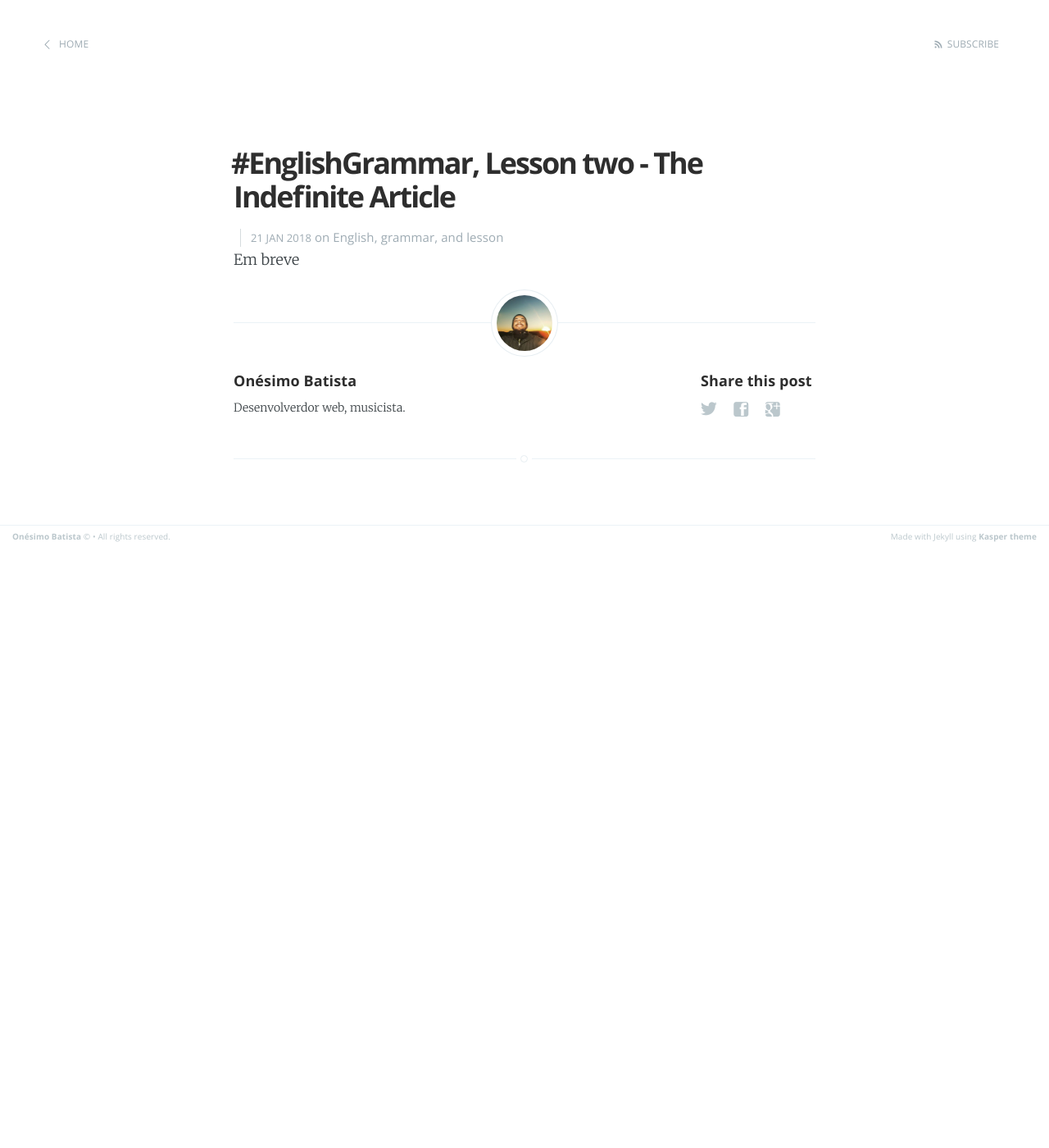
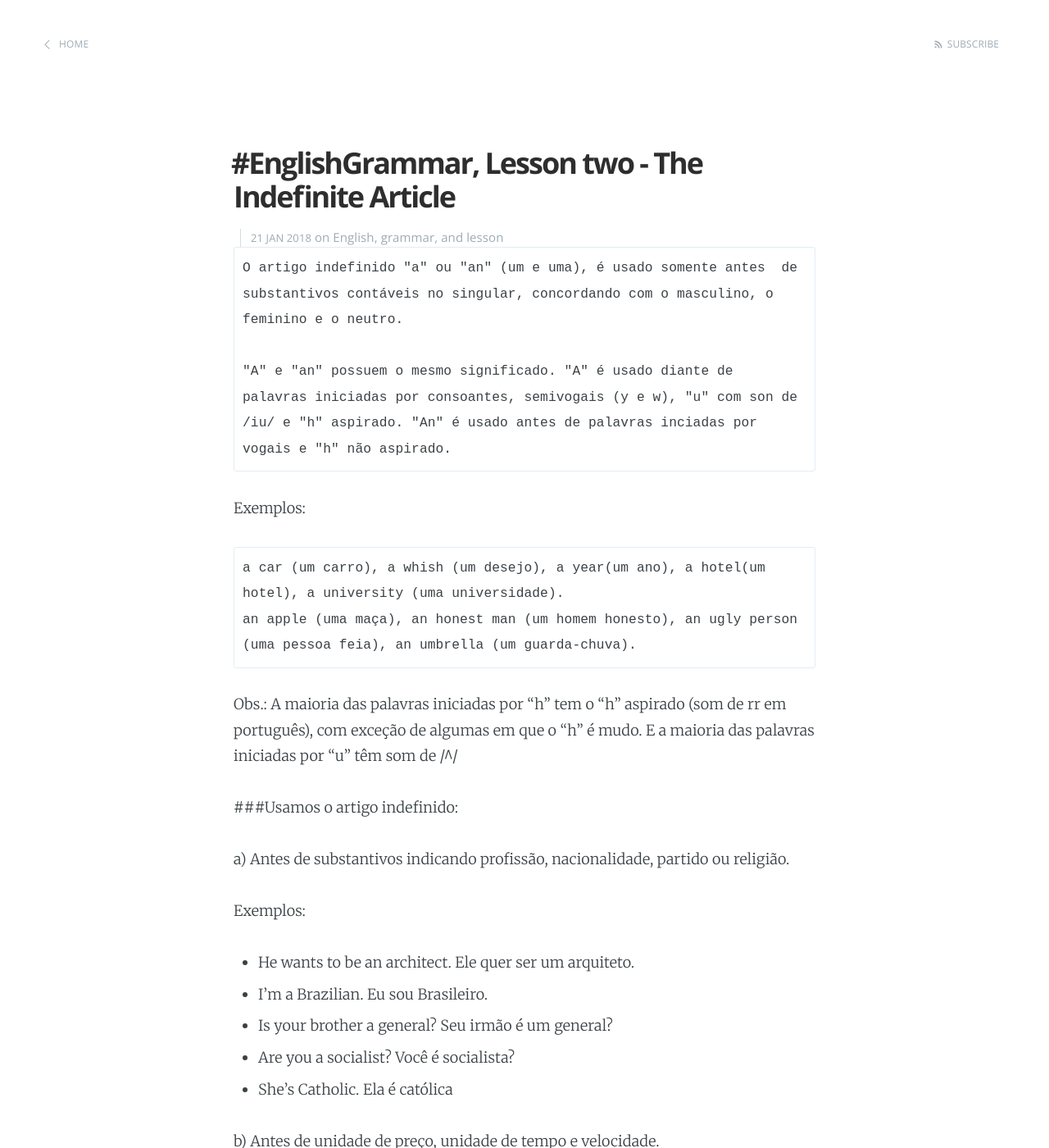
Before and after one commit to onesimo/blog, a Jekyll site: the page built from _posts/2016-01-21-english-grammar-lesson-two.md, in a window 1280 px wide and 1400 px high. Shown: the whole window at 82% size. Built offline with Jekyll 4.4.1, drawn with Linux system fonts in a browser that asks for light colours; some of the changed text lies outside the part shown.

Commit message:
add post 2

```diff
--- a/_posts/2016-01-21-english-grammar-lesson-two.md
+++ b/_posts/2016-01-21-english-grammar-lesson-two.md
@@ -5,4 +5,113 @@ date:   2018-01-21 23:19:00
 categories: English grammar lesson
 ---
 
-Em breve
+	O artigo indefinido "a" ou "an" (um e uma), é usado somente antes
+de substantivos contáveis no singular, concordando com o masculino, o feminino e o neutro.
+
+	"A" e "an" possuem o mesmo significado. "A" é usado diante de
+palavras iniciadas por consoantes, semivogais (y e w), "u" com son de /iu/ e "h" aspirado. "An" é usado antes de palavras inciadas por vogais e "h" não aspirado.
+
+Exemplos:
+
+	a car (um carro), a whish (um desejo), a year(um ano), a hotel(um hotel), a university (uma universidade).
+	an apple (uma maça), an honest man (um homem honesto), an ugly person (uma pessoa feia), an umbrella (um guarda-chuva).
+
+Obs.: A maioria das palavras iniciadas por "h" tem o "h" aspirado (som de rr em português), com exceção de algumas em que o "h" é mudo. E a maioria das palavras iniciadas por "u" têm som de /^/
+
+###Usamos o artigo indefinido:
+
+a) Antes de substantivos indicando profissão, nacionalidade, partido ou religião.
+
+Exemplos:
+
+* He wants to be an architect.
+Ele quer ser um arquiteto.
+* I'm a Brazilian.
+Eu sou Brasileiro.
+* Is your brother a general?
+Seu irmão é um general?
+* Are you a socialist?
+Você é socialista?
+* She's Catholic.
+Ela é católica
+
+b) Antes de unidade de preço, unidade de tempo e velocidade.
+
+Exemplos:
+
+* Two hundred reais a kilo.
+Duzentos reais o quilo.
+* Four times a day.
+Quatro vezes por dia.
+* Sixty kilometres an hour
+Sessenta quilômetros por hora.
+
+c) Em certas expressões numéricas:
+
+Exemplos:
+
+* a couple (um par)
+* a dozen (um dúzia)
+* half a dozen (meia dúzia)
+* a hundred (cem)
+* a thousand (mil)
+* a lof of (muitos)
+* a great deal of (uma grande quantidade de)
+
+d) Antes de palavras como: fire, headache, hurry, light.
+
+Exemplos:
+
+* It's so cold, let's make a fire.
+Está muito frio, vamos fazer uma fogueira.
+* She had a bad headache.
+Ela teve uma terrível dor de cabeça.
+* I'm in a hurry today.
+Estou com pressa hoje.
+* Give me a light, please?
+Dê-me fogo, por favor? (Acende-me o cigarro?)
+
+e) Depois de palavras como: such e quite.
+
+Exemplos:
+
+* Why have you done such a foolish thing?
+Por que você fez uma coisa tão tola?
+* That was quite a party!
+Aquela festa foi fora do comum!
+
+f) Depois da palavra "what" em expressões exclamativas como substantivos no singular.
+
+Exemplos:
+
+* What a hot day!
+Que dia quente!
+* What a pity!
+
+Mas em:
+
+* What hot days!
+Que dias quentes!
+
+Não usamos o artigo indefinido:
+
+a) Antes de substantivos no plural, podendo ser substituído por some (alguns), many (muitos), a lot of (muitos), a few (poucos).
+
+Exemplos:
+
+* I want a good book.
+Eu quero um bom livro.
+* I want some good books.
+Eu quero alguns livros bons.
+
+b) Antes de substantivos incontáveis.
+
+Exemplo:
+
+* I want tea.
+Eu quero chá.
+
+e não
+
+* I want "a" tea.
+Eu quero um chá (como dizemos em português)
```
